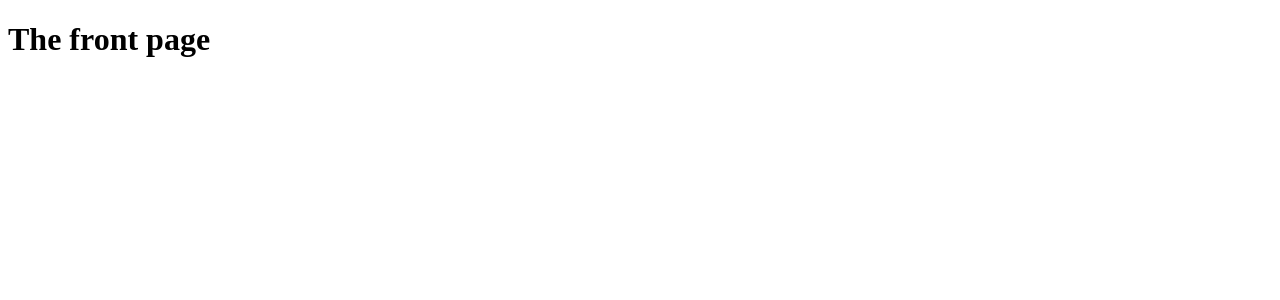
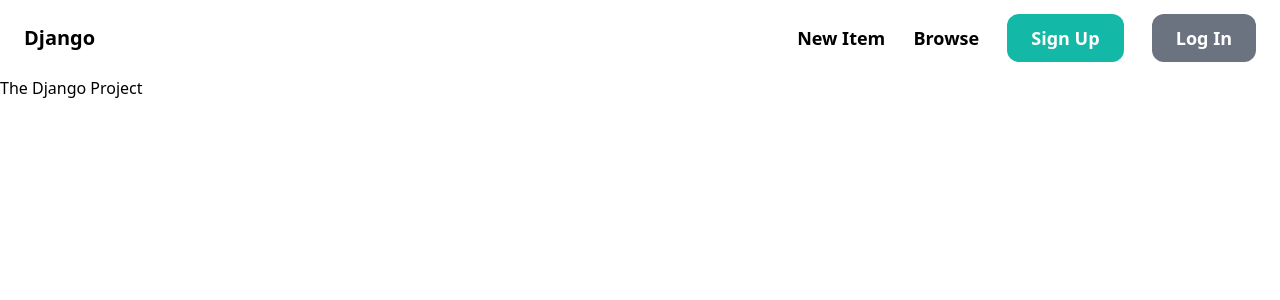
Before and after one commit to nzangi/django-project-two, a Django app: page / in a window 1280 px wide. Shown: the top 300 px of the page. Run offline with Django 4.2, Linux system fonts and the light colour scheme; some libraries are stand-ins or nearby versions.

Commit message:
Login button

```diff
--- /dev/null
+++ b/core/templates/core/base.html
@@ -0,0 +1,23 @@
+<!DOCTYPE html>
+<html lang="en">
+<head>
+    <meta charset="UTF-8">
+    <meta name="viewport" content="width=device-width, initial-scale=1.0">
+    <script src="https://cdn.tailwindcss.com"></script>
+
+    <title>{% block title %}{% endblock %} Page</title>
+</head>
+<body>
+    <nav class="py-6 px-6 flex justify-between items-center border-gray-200">
+        <a href="/" class="text-xl font-semibold">Django</a>
+        <div class="space-x-6">
+            <a href="#" class="text-lg font-semibold hover:text-grey-500">New Item</a>
+            <a href="#" class="text-lg font-semibold hover:text-grey-500">Browse</a>
+            <a href="#" class="px-6 py-3 text-lg font-semibold bg-teal-500 text-white rounded-xl hover:bg-teal-700">Sign Up</a>
+            <a href="#" class="px-6 py-3 text-lg font-semibold bg-gray-500 text-white rounded-xl hover:bg-gray-700">Log In</a>
+        </div>
+    </nav>
+    {% block content %}
+    {% endblock %}
+</body>
+</html>
--- /dev/null
+++ b/core/templates/core/contact.html
@@ -0,0 +1,5 @@
+{% extends 'core/base.html'%}
+{% block title %}Contact{%endblock%}
+{% block content %}
+    <h1>Welcome to contact page </h1>
+{% endblock%}
--- a/core/templates/core/index.html
+++ b/core/templates/core/index.html
@@ -1,14 +1,5 @@
-<!DOCTYPE html>
-<html lang="en">
-<head>
-    <meta charset="UTF-8">
-    <meta name="viewport" content="width=device-width, initial-scale=1.0">
-    <script>"https://cdn.tailwind.com"</script>
-    <title>Django Project</title>
-</head>
-<body>
-    <div class="px-6 py-6">
-        <h1>The front page</h1>
-    </div>
-</body>
-</html>
+{% extends 'core/base.html'%}
+{% block title %}Welcome to {%endblock%}
+{% block content %}
+    <h1>The Django Project</h1>
+{% endblock%}
--- a/core/views.py
+++ b/core/views.py
@@ -4,3 +4,6 @@ from django.shortcuts import render
 
 def index(request):
     return render(request, "core/index.html")
+
+def contact(request):
+    return render(request,'core/contact.html')
--- a/djangoproject/urls.py
+++ b/djangoproject/urls.py
@@ -16,9 +16,10 @@ Including another URLconf
 """
 from django.contrib import admin
 from django.urls import path
-from core.views import index
+from core.views import index,contact
 
 urlpatterns = [
     path('',index,name='index'),
+    path('contact/',contact,name='contact'),
     path('admin/', admin.site.urls),
 ]
```
